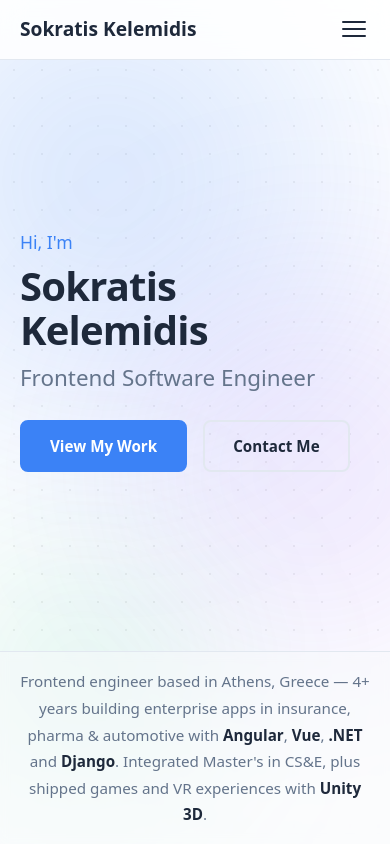
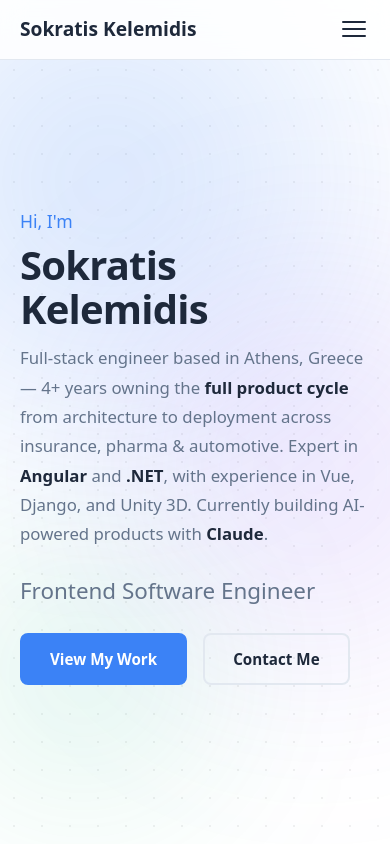
Before and after one commit to Sokratisk/portfolio, a React (Vite) app: page / in a window 390 px wide. Shown: the top 844 px of the page. Built offline with nearby package versions, Linux system fonts and the light colour scheme.

Commit message:
Bugfix mobile view

```diff
--- a/package.json
+++ b/package.json
@@ -5,6 +5,7 @@
   "type": "module",
   "scripts": {
     "dev": "vite",
+    "start": "vite",
     "build": "tsc -b && vite build",
     "lint": "eslint .",
     "preview": "npm run build && wrangler dev",
--- a/src/App.css
+++ b/src/App.css
@@ -306,32 +306,6 @@ section {
   width: 100%;
 }
 
-.hero-about-strip {
-  border-top: 1px solid var(--border);
-  padding: 1.25rem 2rem;
-  background: rgba(248, 250, 252, 0.5);
-  backdrop-filter: blur(4px);
-  -webkit-backdrop-filter: blur(4px);
-}
-
-@media (prefers-color-scheme: dark) {
-  .hero-about-strip {
-    background: rgba(15, 23, 42, 0.5);
-  }
-}
-
-.hero-about-bio {
-  font-size: 0.95rem;
-  color: var(--text-muted);
-  max-width: 680px;
-  margin: 0 auto;
-  line-height: 1.75;
-  text-align: center;
-}
-
-.hero-about-bio strong {
-  color: var(--text);
-}
 
 .hero-eyebrow {
   font-size: 1.1rem;
@@ -357,11 +331,11 @@ section {
 }
 
 .hero-description {
-  font-size: 1.1rem;
+  font-size: 1.05rem;
   color: var(--text-muted);
-  max-width: 500px;
-  margin-bottom: 2.5rem;
-  line-height: 1.7;
+  max-width: 560px;
+  margin: 0.75rem 0 1.5rem;
+  line-height: 1.75;
 }
 
 .hero-description strong {
@@ -574,10 +548,6 @@ section {
   display: grid;
   grid-template-columns: 55% 1fr;
   gap: 4rem;
-}
-
-.project-entry--reverse .project-entry-inner {
-  grid-template-columns: 2fr 45%;
 }
 
 .project-entry--reverse .project-carousel {
@@ -897,7 +867,9 @@ section {
   font-size: 0.8rem;
   font-weight: 600;
   color: var(--accent);
-  transition: color 0.2s, gap 0.2s;
+  transition:
+    color 0.2s,
+    gap 0.2s;
 }
 
 .timeline-expand-btn:hover {
@@ -1025,11 +997,7 @@ section {
     padding: 5rem 1.25rem 2rem;
   }
 
-  .hero-about-strip {
-    padding: 1rem 1.25rem;
-  }
-
-  .skill-categories {
+.skill-categories {
     grid-template-columns: 1fr;
   }
 
--- a/src/components/Hero.tsx
+++ b/src/components/Hero.tsx
@@ -5,6 +5,12 @@ export function Hero() {
         <div className="hero-content">
           <p className="hero-eyebrow">Hi, I'm</p>
           <h1>Sokratis Kelemidis</h1>
+          <p className="hero-description">
+            Full-stack engineer based in Athens, Greece — 4+ years owning the <strong>full product cycle</strong>{' '}
+            from architecture to deployment across insurance, pharma &amp; automotive. Expert in{' '}
+            <strong>Angular</strong> and <strong>.NET</strong>, with experience in Vue, Django, and Unity 3D.
+            Currently building AI-powered products with <strong>Claude</strong>.
+          </p>
           <h2>Frontend Software Engineer</h2>
           <div className="hero-actions">
             <a href="#projects" className="btn btn-primary">
@@ -16,14 +22,6 @@ export function Hero() {
           </div>
         </div>
       </div>
-      <div className="hero-about-strip">
-        <p className="hero-about-bio">
-          Frontend engineer based in Athens, Greece — 4+ years building enterprise apps in insurance,
-          pharma &amp; automotive with <strong>Angular</strong>, <strong>Vue</strong>,{' '}
-          <strong>.NET</strong> and <strong>Django</strong>. Integrated Master's in CS&amp;E, plus
-          shipped games and VR experiences with <strong>Unity 3D</strong>.
-        </p>
-      </div>
     </section>
   )
 }
```
